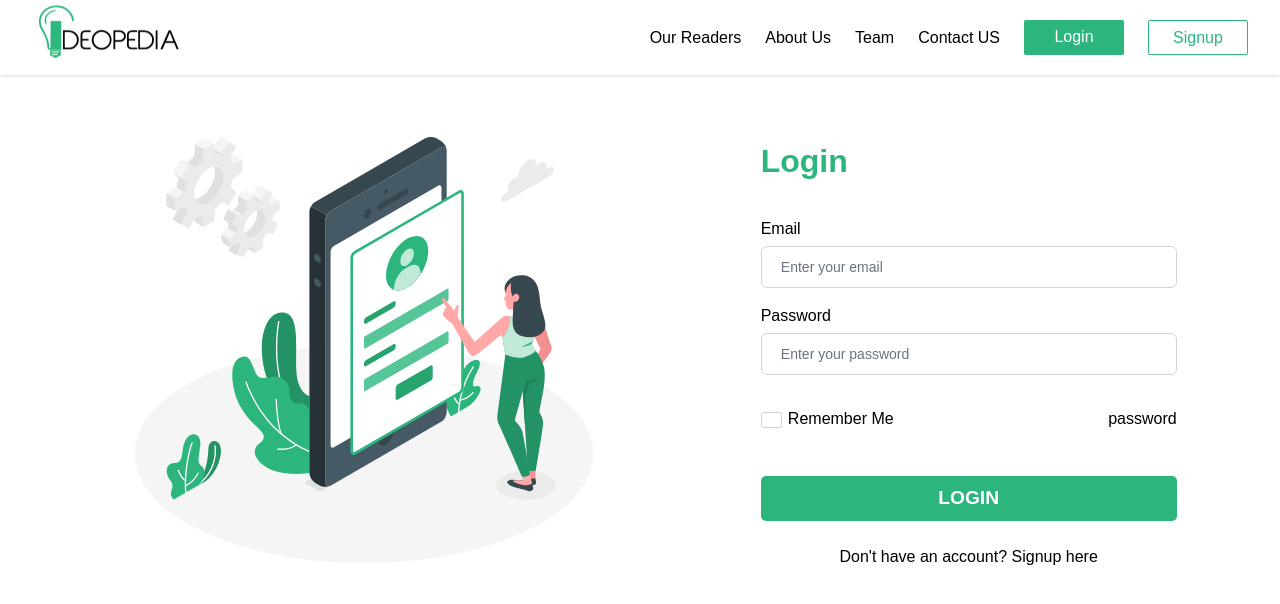
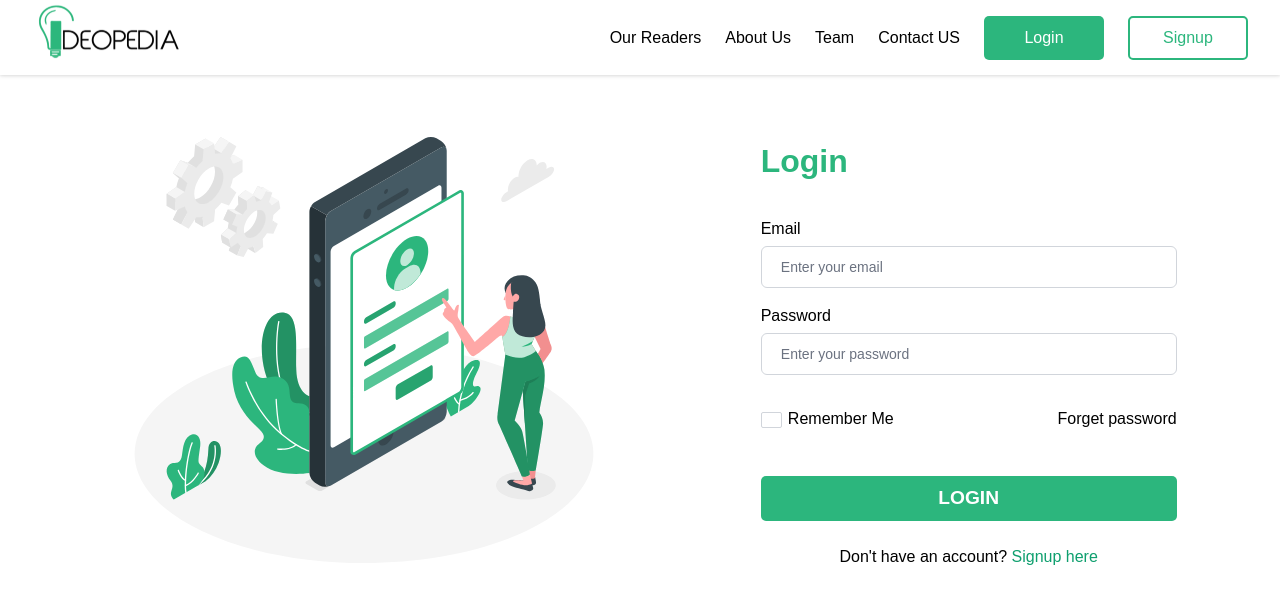
Before and after one commit to ideopedia/client, a Next.js app: page /login in a window 1280 px wide. Shown: the top 604 px of the page. Built offline with nearby package versions, Linux system fonts and the light colour scheme.

Commit message:
Krishnan

```diff
--- a/components/hero.js
+++ b/components/hero.js
@@ -36,7 +36,7 @@ function Hero() {
                 </div>
                 <div class=" rounded-md flex items-center justify-center">
                   <Link href="/signup">
-                    <div className="log ">
+                    <div className="getstarted">
                       <button className="">Get Started</button>
                     </div>
                   </Link>
--- a/pages/about.js
+++ b/pages/about.js
@@ -75,7 +75,7 @@ const About = () => {
           <div class=" rounded-md flex items-center justify-center">
             <div class="grid grid-cols-1 md:grid-cols-1 lg:grid-cols-1">
               <div class=" rounded-md flex items-start justify-center">
-                <h1 className="text-3xl text-green-700 pb-3">VISSION</h1>
+                <h1 className="text-3xl text-green-700 pb-3">VISION</h1>
               </div>
               <div class=" rounded-md flex items-center justify-center text-2xl  text-gray-600 ">
                 An India where the power of ideas and their successful
--- a/pages/newLogin.js
+++ b/pages/newLogin.js
@@ -13,7 +13,6 @@ const newLogin = () => {
         <input
           className="border border-gray-300 text-gray-900 text-sm rounded-md focus:ring-green-500 focus:border-green-500 block p-2.5 dark:bg-gray-700 dark:border-gray-600 dark:placeholder-gray-400 dark:text-white dark:focus:ring-green-500 dark:focus:border-green-500 "
           type="email"
-
           placeholder="Enter your email"
           onChange={(e) => setEmail_Id(e.target.value)}
         />
@@ -28,14 +27,14 @@ const newLogin = () => {
           <label>
             <input
               style={{ marginRight: "6px" }}
-              class="form-check-input appearance-none h-4 w-4 border border-gray-300 rounded-sm bg-white checked:bg-blue-600 checked:border-blue-600 focus:outline-none transition duration-200 mt-1 align-top bg-no-repeat bg-center bg-contain float-left mr-2 cursor-pointer"
+              class="form-check-input appearance-none h-4 w-4 border border-gray-300 rounded-sm bg-white checked:bg-green-500 checked:border-green-500 focus:outline-none transition duration-200 mt-1 align-top bg-no-repeat bg-center bg-contain float-left mr-2 cursor-pointer"
               type="checkbox"
               value=""
               id="flexCheckDefault"
             ></input>
             Remember Me
           </label>
-          <label>password</label>
+          <label>Forget password</label>
         </div>
         <div id="button" className="row flex justify-center items-center">
           <button
@@ -51,7 +50,7 @@ const newLogin = () => {
         <div className="signDesc" style={{ margin: "1.5rem auto" }}>
           <p>
             Don't have an account?
-            <span>
+            <span className="text-green-500">
               <Link href="/"> Signup here</Link>
             </span>
           </p>
--- a/pages/signup.js
+++ b/pages/signup.js
@@ -2,6 +2,7 @@ import React from "react";
 import Navbar from "../components/navbar";
 import signupvector from "../public/signupvector.svg";
 import Image from "next/image";
+import Link from "next/link";
 
 function Signup() {
   const FormHeader = (props) => <h2 id="headerTitle">{props.title}</h2>;
@@ -19,25 +20,19 @@ function Signup() {
               <div>
                 <form>
                   <div className="row">
-                    <label>Name</label>
+                    <label>Email</label>
                     <input
+                      className="border border-gray-300 text-gray-900 text-sm rounded-md focus:ring-green-500 focus:border-green-500 block p-2.5 dark:bg-gray-700 dark:border-gray-600 dark:placeholder-gray-400 dark:text-white dark:focus:ring-green-500 dark:focus:border-green-500 "
                       type="email"
                       placeholder="Enter your email"
                       onChange={(e) => setEmail_Id(e.target.value)}
                     />
                   </div>
                   <div className="row">
-                    <label>Email</label>
-                    <input
-                      type="text"
-                      placeholder="Enter your password"
-                      onChange={(e) => setComponent_available(e.target.value)}
-                    />
-                  </div>
-                  <div className="row">
                     <label>Password</label>
                     <input
-                      type="text"
+                      className="border border-gray-300 text-gray-900 text-sm rounded-md focus:ring-green-500 focus:border-green-500 block p-2.5 dark:bg-gray-700 dark:border-gray-600 dark:placeholder-gray-400 dark:text-white dark:focus:ring-green-500 dark:focus:border-green-500 "
+                      type="password"
                       placeholder="Enter your password"
                       onChange={(e) => setComponent_available(e.target.value)}
                     />
@@ -45,8 +40,9 @@ function Signup() {
                   <div className="row">
                     <label>Invite Code</label>
                     <input
-                      type="text"
-                      placeholder="Enter your password"
+                      className="border border-gray-300 text-gray-900 text-sm rounded-md focus:ring-green-500 focus:border-green-500 block p-2.5 dark:bg-gray-700 dark:border-gray-600 dark:placeholder-gray-400 dark:text-white dark:focus:ring-green-500 dark:focus:border-green-500 "
+                      type="password"
+                      placeholder="Enter your Invite Code"
                       onChange={(e) => setComponent_available(e.target.value)}
                     />
                   </div>
@@ -57,7 +53,7 @@ function Signup() {
                 </form>
                 <div className="row">
                   <p>
-                    Already have an account? <span>Log in</span>
+                    Already have an account? <span><Link href="/">Log in</Link></span>
                   </p>
                 </div>
               </div>
--- a/styles/globals.css
+++ b/styles/globals.css
@@ -1,7 +1,7 @@
 @tailwind base;
 @tailwind components;
 @tailwind utilities;
-@import url('https://fonts.googleapis.com/css2?family=Poppins:ital,wght@0,300;0,400;0,500;0,600;0,700;0,800;1,300;1,400;1,500;1,600;1,700;1,800&display=swap');
+@import url("https://fonts.googleapis.com/css2?family=Poppins:ital,wght@0,300;0,400;0,500;0,600;0,700;0,800;1,300;1,400;1,500;1,600;1,700;1,800&display=swap");
 
 .FormSec {
   margin-top: 1.5rem;
@@ -17,7 +17,6 @@
 .FormSec form input {
   margin: 0.5rem 0 2.5rem;
   padding-left: 3rem;
-
 }
 
 .desc {
@@ -43,205 +42,202 @@
 .descIdeo {
   margin-top: 1rem;
 }
-.greenBtn div{
+.greenBtn div {
   padding-top: 10px;
 }
 
 @media screen and (min-width: 410px) {
-  .greenBtn div span{
+  .greenBtn div span {
     margin: 0.6rem;
   }
 }
 
-.greenBtn{
+.greenBtn {
   font-weight: bold;
 }
 @media screen and (min-width: 600px) {
   .greenBtn {
     font-weight: bold;
     font-size: 1.5rem;
-    letter-spacing: 1.2px
+    letter-spacing: 1.2px;
   }
-  .greenBtn div{
+  .greenBtn div {
     padding-top: 6.5px;
   }
 }
 @media screen and (max-width: 600px) {
-  .descIdeo .cutEdg{
+  .descIdeo .cutEdg {
     font-size: 16px;
     letter-spacing: -0.5px;
-    font-weight:bold
+    font-weight: bold;
   }
 }
 @media screen and (max-width: 325px) {
-  .descIdeo .cutEdg{
+  .descIdeo .cutEdg {
     font-size: 14.5px;
   }
-  .greenBtn{
+  .greenBtn {
     font-size: 14px;
   }
-  .greenBtn div{
+  .greenBtn div {
     padding-top: 13px;
   }
 }
-
-@media screen and (max-width: 915px){
-  .iii{
+@media screen and (max-width: 915px) {
+  .iii {
     font-size: 20px;
   }
 }
-@media screen and (max-width: 782px){
-  .heroTop{
-    margin-top:5rem;
+@media screen and (max-width: 782px) {
+  .heroTop {
+    margin-top: 5rem;
   }
-  .iii{
+  .iii {
     font-size: 18px;
   }
 }
-@media screen and (max-width:442px){
-  .iii{
+@media screen and (max-width: 442px) {
+  .iii {
     font-size: 20px;
   }
 }
-@media screen and (max-width:420px) {
-  .iii{
+@media screen and (max-width: 420px) {
+  .iii {
     font-size: 17px;
   }
 }
-.loginImg{
-  width:650px;
+.loginImg {
+  width: 650px;
 }
-@media screen and (max-width:625px){
-        .loginImg{
-          visibility: none;
-        }
+@media screen and (max-width: 625px) {
+  .loginImg {
+    visibility: none;
+  }
 }
-.loginContainer{
+.loginContainer {
   display: flex;
-  justify-content: space-evenly
+  justify-content: space-evenly;
 }
-.newloginContainer{
+.newloginContainer {
   width: 100%;
 }
-@media screen and (min-width:1025px){
-     .newloginContainer{
-      width: 30rem;
-     }
+@media screen and (min-width: 1025px) {
+  .newloginContainer {
+    width: 30rem;
+  }
 }
-@media screen and (max-width:1024px){
-  .loginContainer{
+@media screen and (max-width: 1024px) {
+  .loginContainer {
     flex-direction: column;
     align-items: center;
   }
 }
 
-.newLoginForm{
+.newLoginForm {
   padding: 2rem;
   display: flex;
   flex-direction: column;
 }
-.newLoginForm input{
-  margin:5px 0 1rem;
+.newLoginForm input {
+  margin: 5px 0 1rem;
   padding-left: 1.2rem;
 }
-.formBottom{
+.formBottom {
   display: flex;
   justify-content: space-between;
   margin: 1rem 0 0;
 }
-.bulletPoints{
+.bulletPoints {
   margin: 5px;
-  display:inline;
-  font-size:8px;
-  position:relative;
-  bottom:5px;
+  display: inline;
+  font-size: 8px;
+  position: relative;
+  bottom: 5px;
 }
 
-.ideoData{
+.ideoData {
   font-size: 1.6rem;
   text-align: center;
 }
-@media screen and (max-width:470px){
-  .ideoData{
+@media screen and (max-width: 470px) {
+  .ideoData {
     font-size: 1.25rem;
   }
-  .ideoHead{
+  .ideoHead {
     font-size: 1.5rem;
   }
 }
-@media screen and (max-width:715px){
-  .greyContent{
+@media screen and (max-width: 715px) {
+  .greyContent {
     font-size: 20px;
   }
 }
-@media screen and (max-width:1065px){
-  .rightQuote{
+@media screen and (max-width: 1065px) {
+  .rightQuote {
     height: 1.8rem;
-  }read
-  .leftQuote{
+  }
+  read .leftQuote {
     width: 2rem;
   }
 }
-@media screen and (max-width:750px){
-  .RightIcons{
+@media screen and (max-width: 750px) {
+  .RightIcons {
     width: 2.3rem;
   }
 }
-@media screen and (max-width:750px){
-  .ideoIcons{
+@media screen and (max-width: 750px) {
+  .ideoIcons {
     width: 1.5rem;
   }
   /* .progRight{
     padding: 0 3rem;
   } */
-  .perc{
+  .perc {
     font-size: 10px;
   }
 }
-.progBar{
+.progBar {
   position: relative;
-  top:8px;
+  top: 8px;
 }
 
-.infPics>*{
+.infPics > * {
   display: inline;
 }
-@media screen and (max-width:720px){
-  .readContent{
+@media screen and (max-width: 720px) {
+  .readContent {
     font-size: 18px;
   }
-  .readHead{
+  .readHead {
     font-size: 25px;
   }
 }
-.logo{
-  position:relative;
-  bottom:5rem;
+.logo {
+  position: relative;
+  bottom: 5rem;
 }
-@media screen and (max-width:1464px){
-  .logo{
-    bottom:4.5rem;
+@media screen and (max-width: 1464px) {
+  .logo {
+    bottom: 4.5rem;
   }
 }
-@media screen and (max-width:1110px){
-  .logo{
-    bottom:3.8rem;
+@media screen and (max-width: 1110px) {
+  .logo {
+    bottom: 3.8rem;
   }
 }
-@media screen and (max-width:441px){
-  .logo{
-    bottom:3.6rem;
+@media screen and (max-width: 441px) {
+  .logo {
+    bottom: 3.6rem;
   }
 }
-.bookImg{
+.bookImg {
   float: left;
 }
 
-
-
 /* md'ss */
 * {
-  font-family: 'Poppins', sans-serif;
+  font-family: "Poppins", sans-serif;
   /* box-sizing: border-box; */
 }
 
@@ -250,64 +246,56 @@
 } */
 
 .log {
-  width: 100px;
-  height: 35px;
-  padding-top: 5px;
-
+  width: 120px;
+  padding: 10px 20px;
   text-align: center;
   align-items: center;
   justify-content: center;
-
-  border-radius: 2px;
-
+  border-radius: 5px;
   background-color: #2cb67d;
   color: #ffff;
+  cursor: pointer;
+  transition: 0.2s;
 }
 
 .log:hover {
-  width: 100px;
-  height: 35px;
-  padding-top: 5px;
+  background-color: #249a69;
+}
 
+.sin {
+  width: 120px;
+  padding: 8px 20px;
   text-align: center;
   align-items: center;
   justify-content: center;
-  border: 1px solid #2cb67d;
-  border-radius: 2px;
-
-  background-color: #2cb67d;
-  color: #ffff;
-}
-
-.sin {
-  width: 100px;
-  height: 35px;
-  padding-top: 5px;
-
-  text-align: center;
-  align-items: center;
-  justify-content: center;
-
-  border: 1px solid #2cb67d;
-  border-radius: 2px;
+  border: 2px solid #2cb67d;
+  border-radius: 5px;
   background-color: #fff;
   color: #2cb67d;
+  transition: 0.2s;
+
 }
 
 .sin:hover {
-  width: 100px;
-  height: 35px;
-  padding-top: 5px;
-
-  text-align: center;
-  align-items: center;
-  justify-content: center;
-
-  border-radius: 2px;
-  background-color: #2cb67d;
+  background: #2cb67d;
   color: #fff;
 }
+.getstarted
+{
+  width: 150px;
+  padding: 10px 20px;
+  text-align: center;
+  border-radius: 5px;
+  background-color: #2cb67d;
+  color: #ffff;
+  cursor: pointer;
+  transition: 0.2s;
+}
 
+.getstarted:hover
+{
+  background-color: #249a69;
+}
 .mob {
   padding: 30px;
   text-align: center;
@@ -380,12 +368,11 @@
 .row textarea:focus::-webkit-input-placeholder {
   opacity: 0;
 }
-.loginput
-{
+.loginput {
   width: 24rem;
 }
 .row label {
-  align-self:flex-start;
+  align-self: flex-start;
   padding-left: 4rem;
   font-weight: 500;
   padding-bottom: 0.5rem;
@@ -406,7 +393,7 @@
   background: #2cb67d;
   border: 0px;
   cursor: pointer;
-  transition: background 0.20s ease-out;
+  transition: background 0.2s ease-out;
 }
 
 .row button:hover {
@@ -525,7 +512,7 @@
   height: 2px;
 }
 .nhr {
-  background-color: #7F5AF0;
+  background-color: #7f5af0;
   padding-top: 3px;
   height: 5px;
 }
@@ -550,13 +537,12 @@
 
   border: 2px solid #7f5af0;
 }
-.inner{
+.inner {
   border-radius: 50%;
   max-width: 100px;
   max-height: 100px;
 }
 .inne {
-
   border-radius: 50%;
 }
 
@@ -578,7 +564,8 @@
   font-weight: 600;
 }
 
-.b_auth {}
+.b_auth {
+}
 
 .svg {
   max-width: 100%;
```
Also changed, not shown: pages/index.js (+0 -10 lines).
